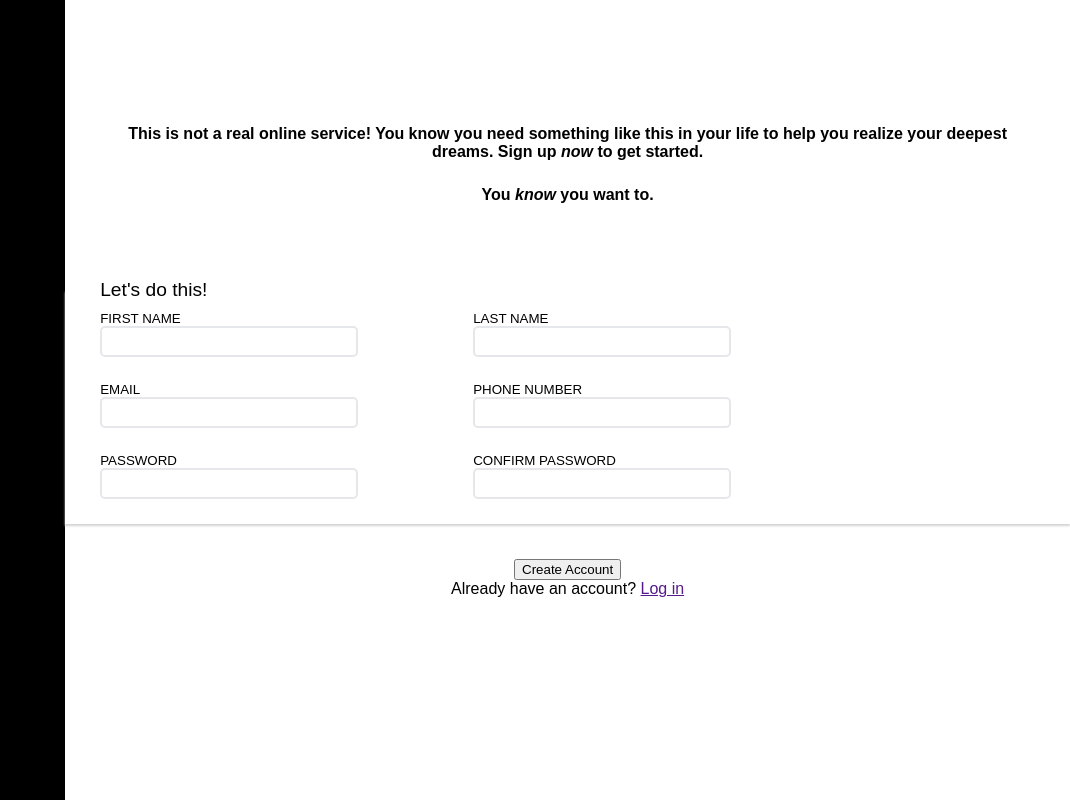
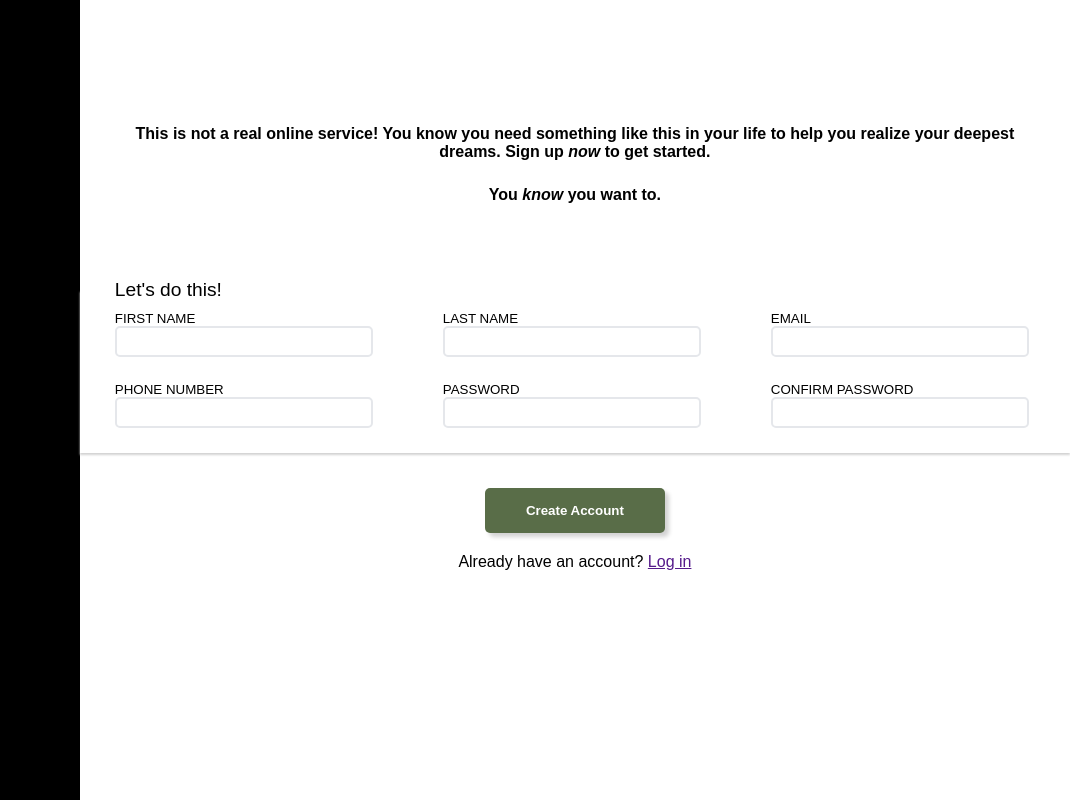
Before and after one commit to Murfew/Sign-Up-Form, a plain HTML site: page index.html in a window 1280 px wide. Shown: the whole page, without its empty margins (210-1280 px from the left). Drawn offline with Linux system fonts and the light colour scheme.

Commit message:
fixed regex and added sime button styling

```diff
--- a/index.html
+++ b/index.html
@@ -39,13 +39,11 @@
                 </div>
                 <div>
                     <label for="pwd">PASSWORD</label>
-                    <input type="password" name="pwd" id="pwd" pattern=""^(?=.*[a-z])(?=.*[A-Z])(?=.*\d)(?=.*[@$!%*?&])[A-Za-z\d@$!%*?&]{8,}$"
-                    ">
+                    <input type="password" name="pwd" id="pwd" pattern="^(?=.*[0-9])(?=.*[a-z])(?=.*[A-Z])(?=.*[*.!@$%^&(){}[]:;<>,.?/~_+-=|\]).{8,32}$">
                 </div>
                 <div>
                     <label for="confirm-pwd">CONFIRM PASSWORD</label>
-                    <input type="password" name="confirm-pwd" id="confirm-pwd" pattern=""^(?=.*[a-z])(?=.*[A-Z])(?=.*\d)(?=.*[@$!%*?&])[A-Za-z\d@$!%*?&]{8,}$"
-                    ">
+                    <input type="password" name="confirm-pwd" id="confirm-pwd" pattern="^(?=.*[0-9])(?=.*[a-z])(?=.*[A-Z])(?=.*[*.!@$%^&(){}[]:;<>,.?/~_+-=|\]).{8,32}$">
                 </div>
             </fieldset>
         </form>
--- a/styles.css
+++ b/styles.css
@@ -53,10 +53,7 @@ form div {
     flex-direction: column;
     margin: 0 35px 25px;
     font-size: smaller;
-}
-
-fieldset div:nth-child(even) {
-    margin-right: 80px;
+    align-content: space-between;
 }
 
 input {
@@ -80,5 +77,13 @@ form {
 }
 
 button {
-    flex-basis: auto;
+    background-color: #596D48;
+    color: white;
+    font-weight: bold;
+    border-radius: 5px;
+    box-shadow: 4px 4px 4px lightgray;
+    border: 0;
+    height: 45px;
+    width: 180px;
+    margin-bottom: 20px;
 }
```
